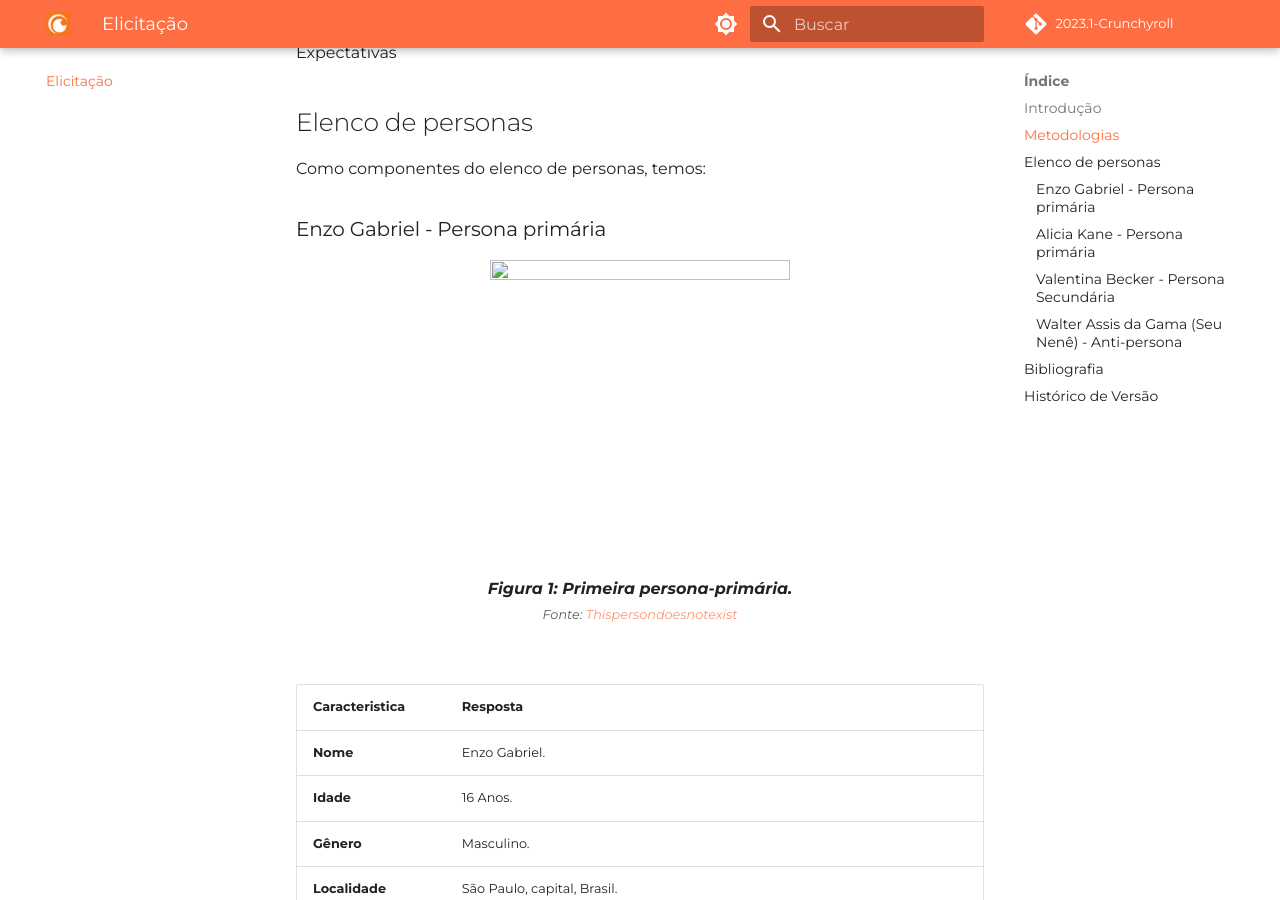
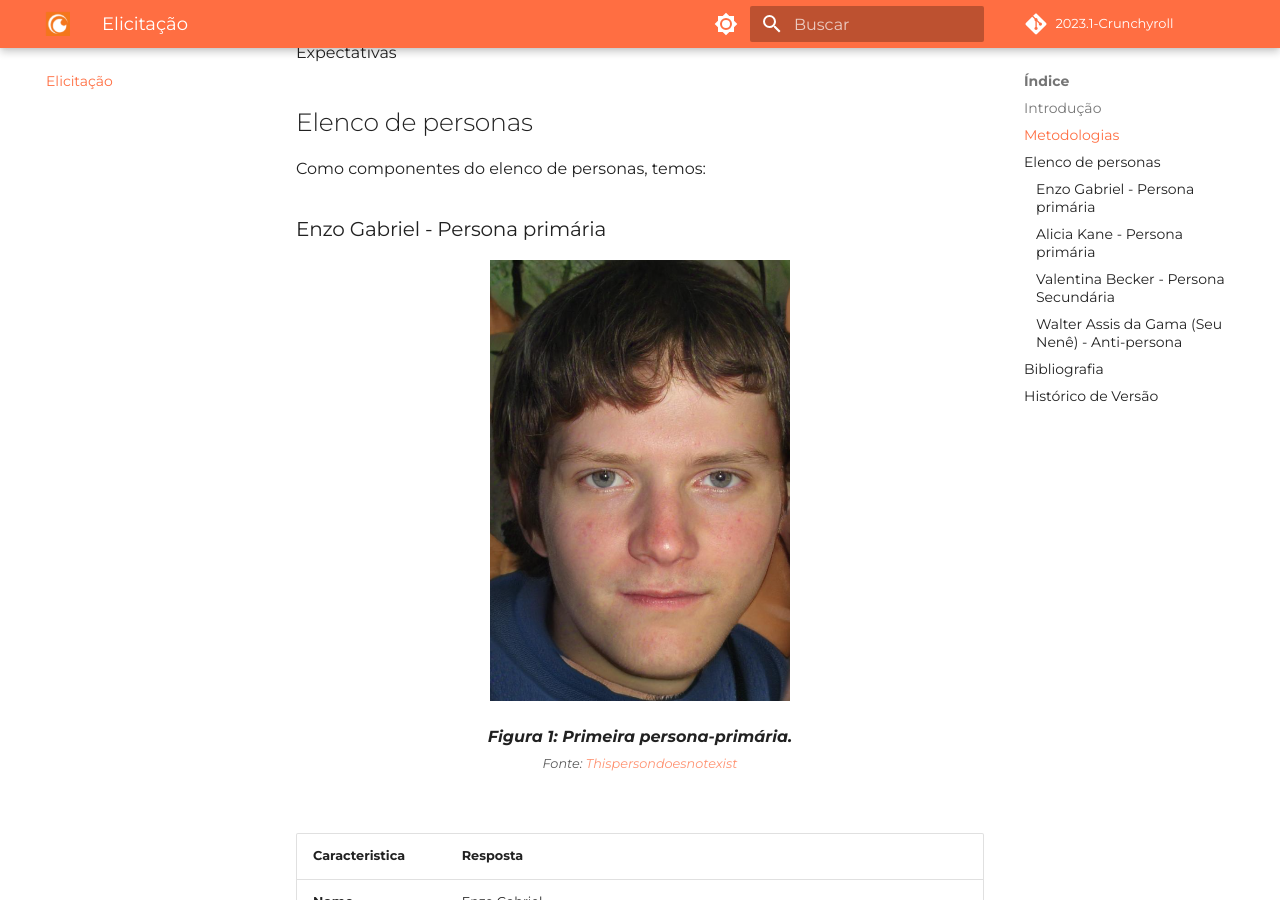
Before and after one commit to Requisitos-de-Software/2023.1-Simplenote, an MkDocs documentation site: the page built from docs/elicitacao/personas.md, in a window 1280 px wide and 900 px high, scrolled down 714 px. Built offline with MkDocs 1.6.1 and Material for MkDocs 9.7.7, drawn with Linux system fonts in a browser that asks for light colours; some web fonts are replaced; comment, search, counter and statistics services are not loaded.

Commit message:
#3 arrumando imagens personas

```diff
--- a/docs/elicitacao/personas.md
+++ b/docs/elicitacao/personas.md
@@ -33,6 +33,7 @@ Como componentes do elenco de personas, temos:
 ### Enzo Gabriel - Persona primária
 
 <div align="center">
+
 <img src="../img/enzo.png" width="300" height="300">
 </div>
 <div align="center">
@@ -148,7 +149,8 @@ Como componentes do elenco de personas, temos:
 ### Walter Assis da Gama (Seu Nenê) - Anti-persona
 
 <div align="center">
-<img src="../img/seu-nene.PNG" width="400" height="300">
+
+<img src="../img/seu-nene.png" width="400" height="300">
 </div>
 <div align="center">
 <figcaption align='center'>
```
Also changed, not shown: docs/elicitacao/img/alicia.png (renamed from docs/img/alicia.png), docs/elicitacao/img/enzo.png (renamed from docs/img/enzo.png), docs/elicitacao/img/seu-nene.png (renamed from docs/img/seu-nene.png), docs/elicitacao/img/valentina.png (renamed from docs/img/valentina.png), 2 other files.
